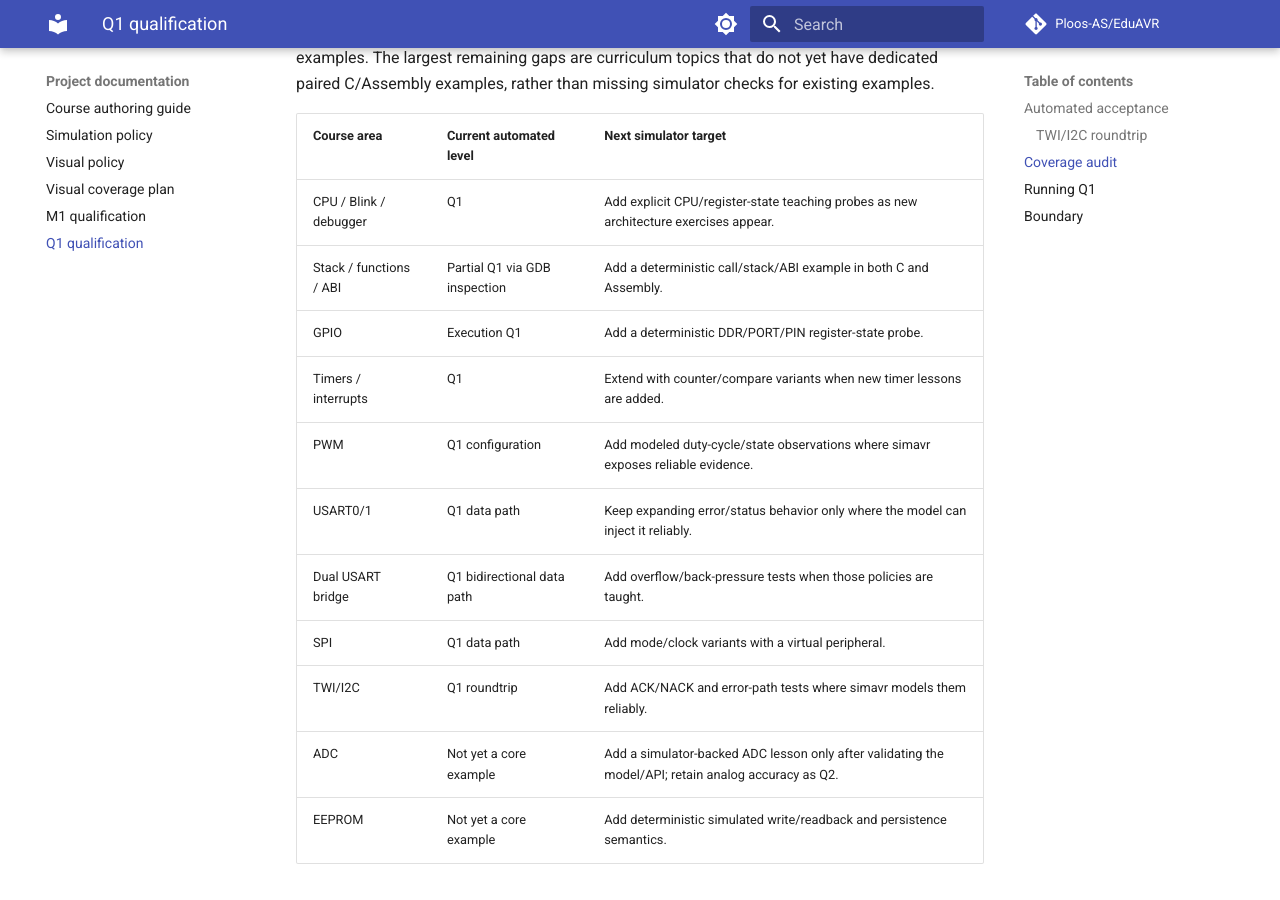
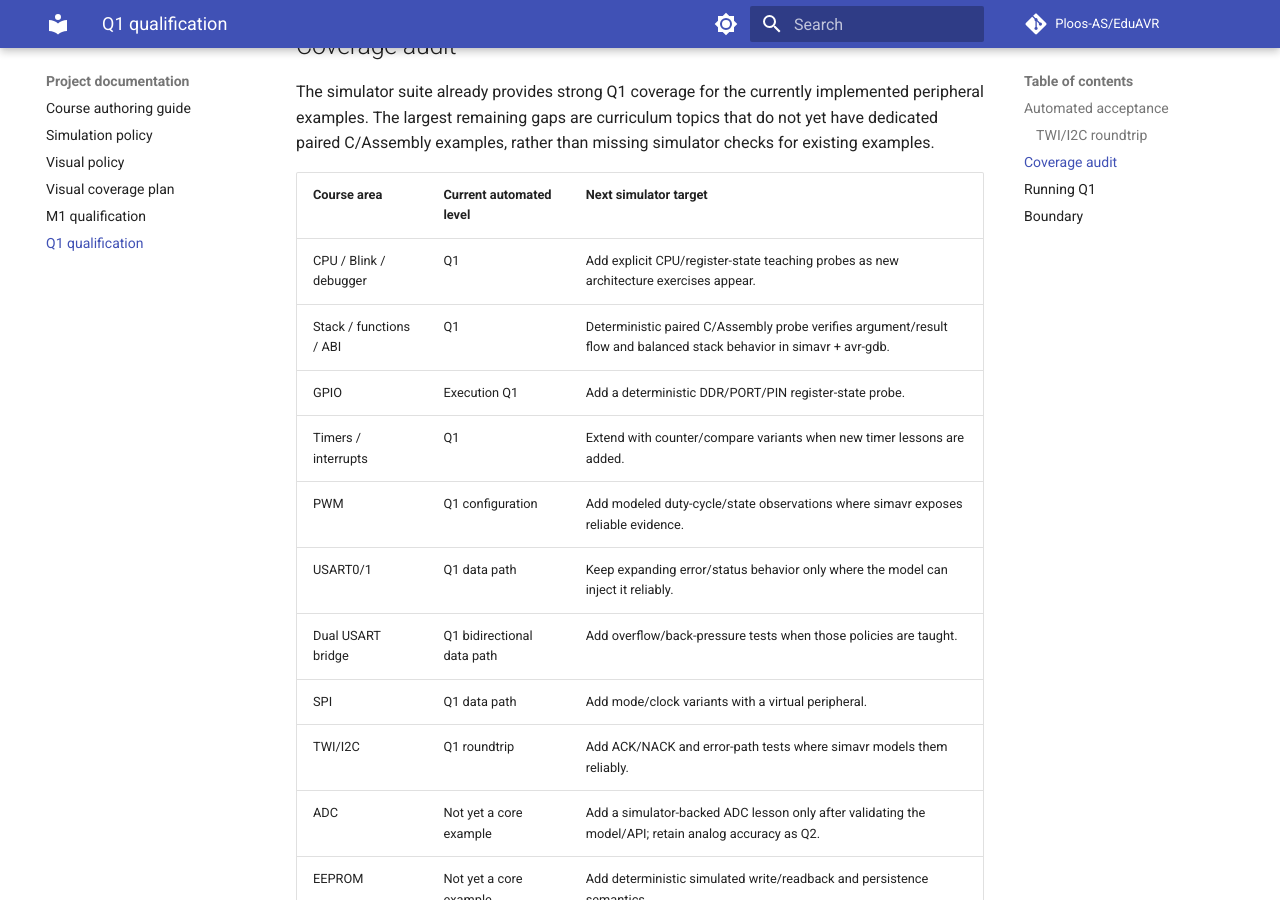
Before and after one commit to Ploos-AS/EduAVR, an MkDocs documentation site: the page built from docs/Q1_QUALIFICATION.md, in a window 1280 px wide and 900 px high, scrolled down 1274 px. Built offline with MkDocs 1.6.1 and Material for MkDocs 9.7.7, drawn with Linux system fonts in a browser that asks for light colours; comment, search, counter and statistics services are not loaded; some of the changed text lies outside the part shown.

Commit message:
docs: mark stack and ABI Q1 qualified

```diff
--- a/docs/Q1_QUALIFICATION.md
+++ b/docs/Q1_QUALIFICATION.md
@@ -7,6 +7,7 @@ Q1 is EduAVR's default software runtime qualification.
 `tools/check_q1.sh` builds and runs paired C and hand-written AVR assembly examples against the ATmega1284P simavr model. The current suite qualifies:
 
 - Blink execution and avr-gdb inspection.
+- Stack/functions/ABI: paired C and Assembly call probes verify result flow, stack movement during the call, and restoration of the stack pointer after return.
 - Timer0 interrupt delivery to a stable firmware probe.
 - PWM register configuration.
 - USART0 and USART1 polling RX -> firmware -> TX loopback.
@@ -36,7 +37,7 @@ The simulator suite already provides strong Q1 coverage for the currently implem
 | Course area | Current automated level | Next simulator target |
 | --- | --- | --- |
 | CPU / Blink / debugger | Q1 | Add explicit CPU/register-state teaching probes as new architecture exercises appear. |
-| Stack / functions / ABI | Partial Q1 via GDB inspection | Add a deterministic call/stack/ABI example in both C and Assembly. |
+| Stack / functions / ABI | Q1 | Deterministic paired C/Assembly probe verifies argument/result flow and balanced stack behavior in simavr + avr-gdb. |
 | GPIO | Execution Q1 | Add a deterministic DDR/PORT/PIN register-state probe. |
 | Timers / interrupts | Q1 | Extend with counter/compare variants when new timer lessons are added. |
 | PWM | Q1 configuration | Add modeled duty-cycle/state observations where simavr exposes reliable evidence. |
```
